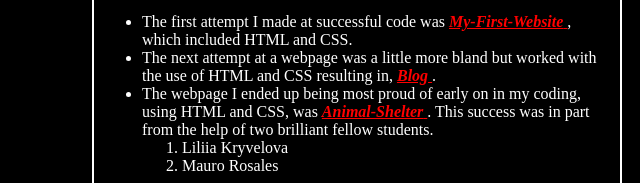
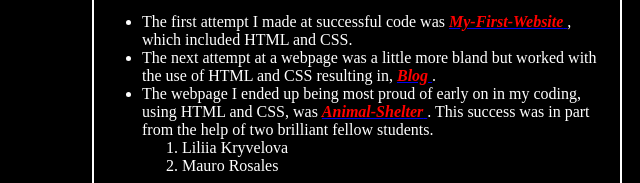
Before and after one commit to SeanJulius/Portfolio, a plain HTML site: page index.html in a window 1280 px wide. Shown: the part 292-475 px from the top of the page, 640-1280 px from the left. Drawn offline with Linux system fonts and the light colour scheme.

Commit message:
Update index.html

```diff
--- a/index.html
+++ b/index.html
@@ -14,15 +14,15 @@
   <p>When starting out in the Epicodus program I didnt expect to be aquiring so much information at such a rapid pace. In the short amount of time given in the first couple of weeks i was able to piece together a few webpages using nothing but coding languages. This process of interacting with the fundamentals of programming filled me with excitement and anxiety. Through many trials and tribulations I was able to complete something to add in a list of accomplishment. It is here that i would like to list a few of those.</p>
   <ul>
     <li>The first attempt I made at successful code was
-      <a <span class="red" href="https://github.com/SeanJulius/my-first-website.git"><strong><em>My-First-Website</em></strong>
+      <a href="https://github.com/SeanJulius/my-first-website.git"><span class="red"><strong><em>My-First-Website</em></strong>
       </span></a>, which included HTML and CSS.
     </li>
     <li>The next attempt at a webpage was a little more bland but worked with the use of HTML and CSS resulting in,
-      <a <span class="red" href="https://github.com/SeanJulius/blog.git"><strong><em>Blog</em></strong>
+      <a href="https://github.com/SeanJulius/blog.git"><span class="red"><strong><em>Blog</em></strong>
       </span></a>.
     </li>
     <li>The webpage I ended up being most proud of early on in my coding, using HTML and CSS, was
-      <a <span class="red" href="https://github.com/SeanJulius/Animal-Shelter.git"><strong><em>Animal-Shelter</em></strong>
+      <a href="https://github.com/SeanJulius/Animal-Shelter.git"><span class="red"><strong><em>Animal-Shelter</em></strong>
       </span></a>. This success was in part from the help of two brilliant fellow students.
       <ol>
         <li>Liliia Kryvelova</li>
```
